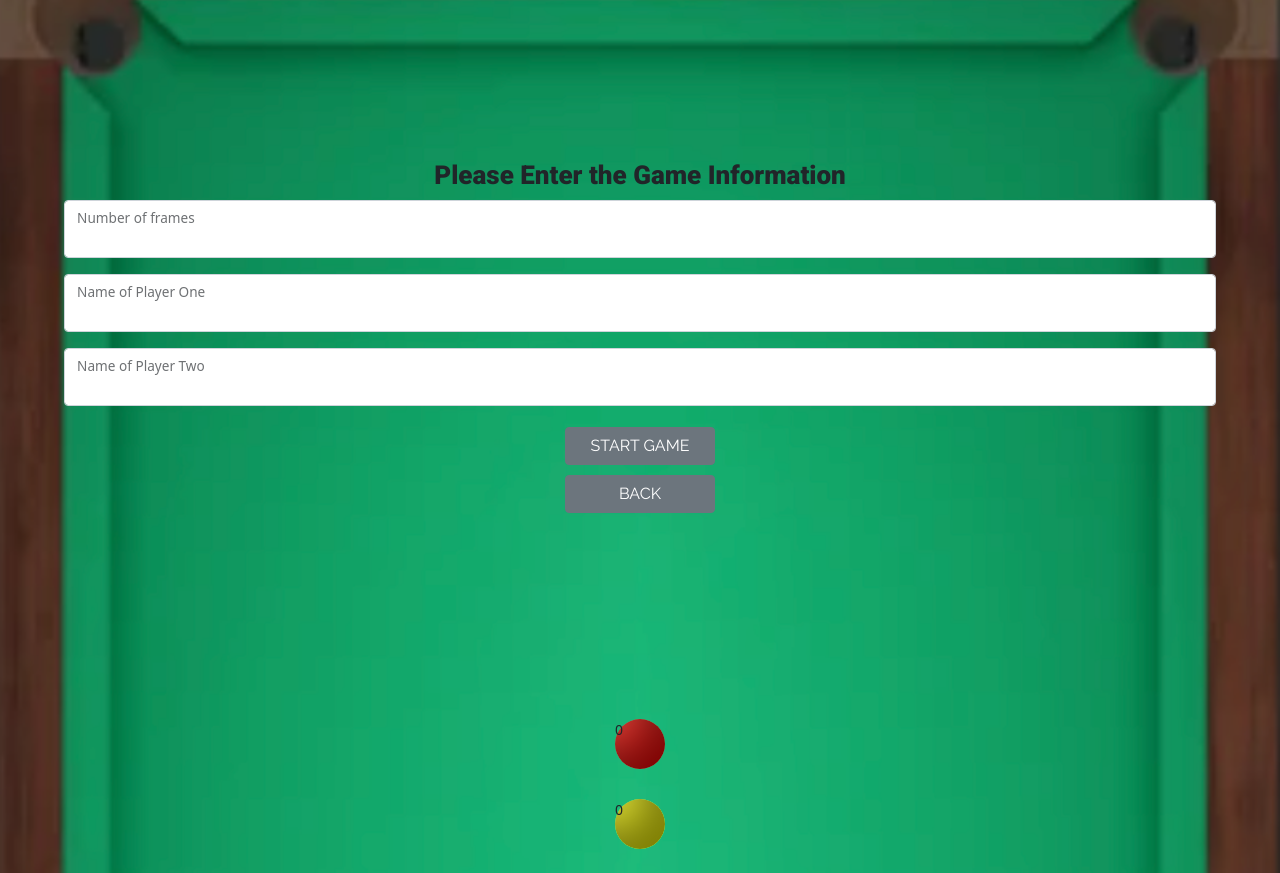
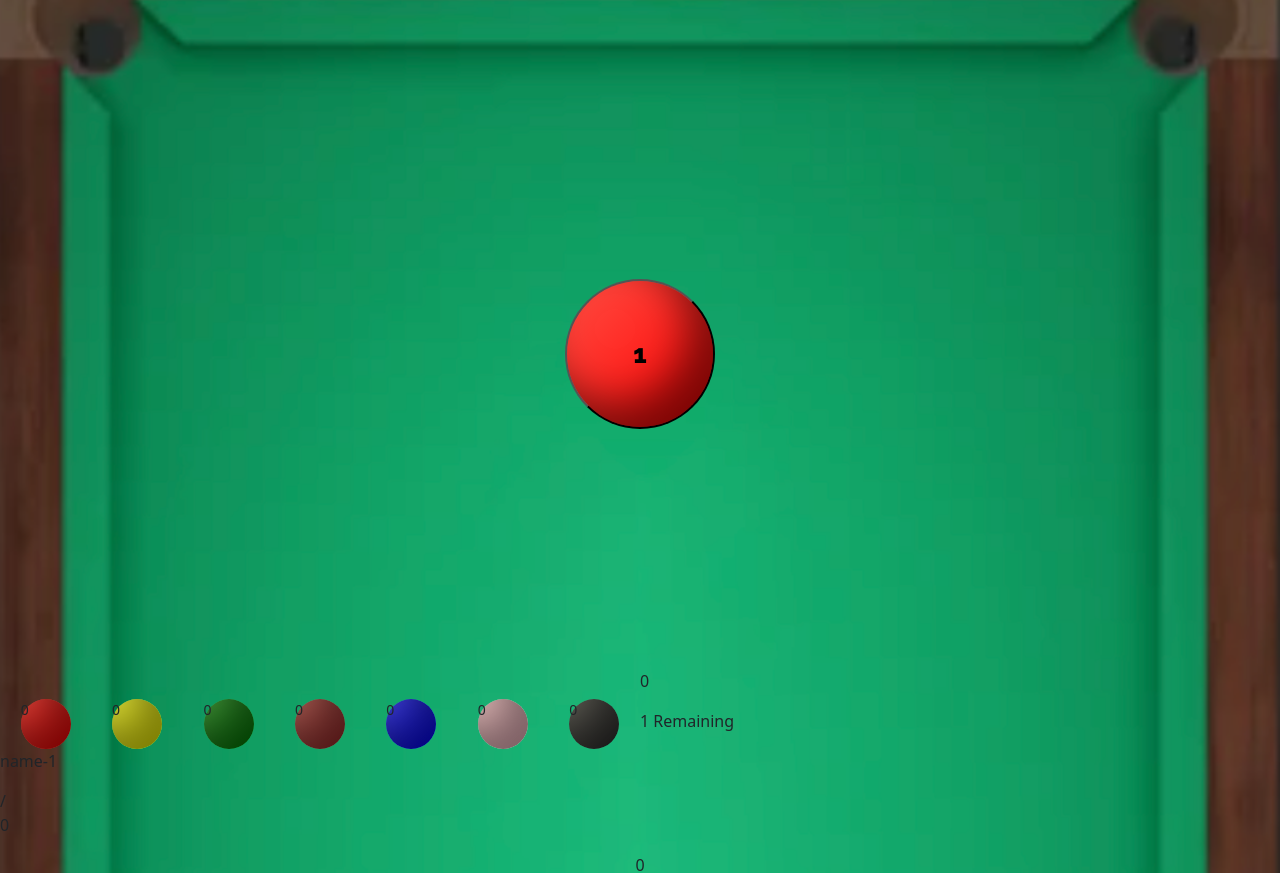
Before and after one commit to DeanDodds/MilestoneProject2, a plain HTML site: page index.html in a window 1280 px wide. Shown: the part 79-952 px from the top of the page. Drawn offline with nearby package versions, Linux system fonts and the light colour scheme; a web font is replaced by a local one.

Commit message:
style: break score styles added

```diff
--- a/assets/css/style.css
+++ b/assets/css/style.css
@@ -152,7 +152,20 @@ button {
     margin-top: 10px;
 }
 
+/* break counter section */
+
+.break-section {
+    display: flex;
+    justify-content: flex-start;
+    width: 50%;
+}
+
+#break-section {
+    width: 100%;
+    display: flex;
+}
 
 .hidden {
     display: none;
+
 }
--- a/index.html
+++ b/index.html
@@ -48,7 +48,7 @@
         <!-- The Start Page Menu -->
 
         <!-- The Settings Page-->
-        <div id="settingspage">
+        <div id="settingspage" class="hidden">
             <h2>Please Enter the Game Information</h2>
             <form>
                 <div class="form-floating mb-3">
@@ -67,12 +67,11 @@
             </form>
             <button id="back-game-btn" class="btn btn-secondary">Back</button>
         </div>
-    </div>
         <!-- ./The Settings Page-->
 
         <!-- The Game Ball Page -->
         <div id="game-balls-page">
-        <div id="red-ball-section" class="hidden">
+            <div id="red-ball-section">
                 <button class="ball size-big red">1</button>
             </div>
             <div id="colored-balls-section" class="colored-balls-section hidden">
@@ -94,6 +93,7 @@
             <button id="end-frame-btn" class="btn btn btn-secondary game-button">End Frame</button>
             <button id="end-game-btn" class="btn  btn btn-secondary game-button">End Game</button>
         </div>
+    </div>
     <!-- ./Game Buttons-->
 
     </div>
@@ -101,7 +101,7 @@
 
     <!-- Break Section-->
     <div id="break-section">
-        <div>
+        <div class="break-section">
             <span id="red-ball-break-counter" class="ball small red">0</span>
             <span id="yellow-ball-break-counter" class="ball small yellow">0</span>
             <span id="green-ball-break-counter" class="ball small green">0</span>
@@ -110,10 +110,10 @@
             <span id="pink-ball-break-counter" class="ball small pink">0</span>
             <span id="black-ball-break-counter" class="ball small black">0</span>
         </div>
-        <div>
+        <div class="break-section-numbers">
             <p id="current-Break">0</p>
+            <p><span id="remaining-points">1</span> Remaining</p>
         </div>
-        <p><span id="remaining-points">1</span> Remaining</p>
 
     </div>
     <!-- ./Break Section -->
```
Lines whose indentation alone changed are shown as unchanged.
